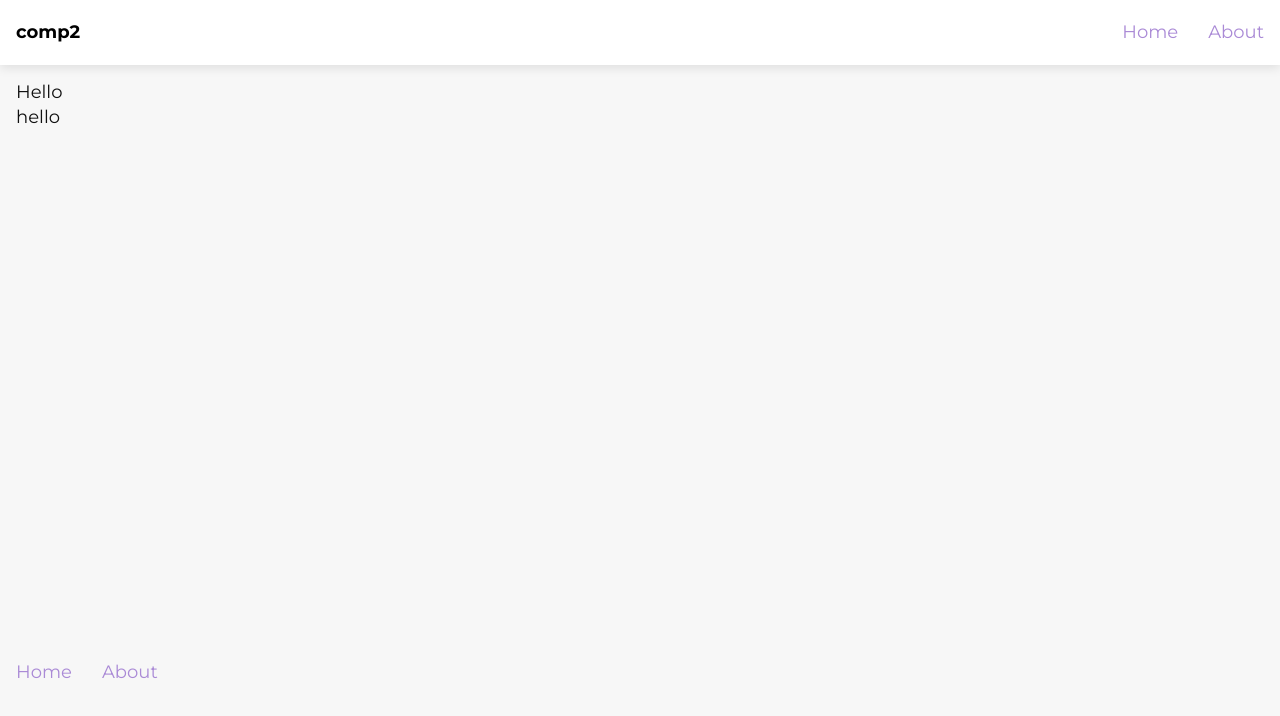
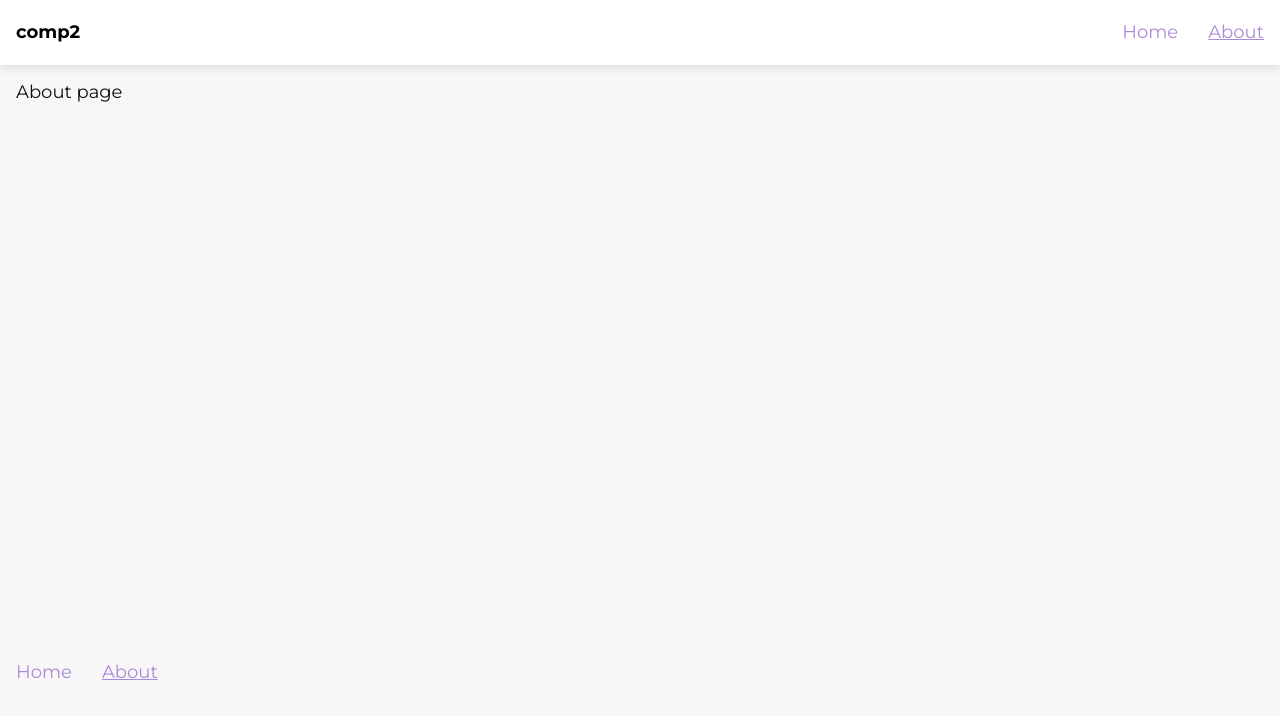
Before and after one commit to dmitrypanteleeff/vue-part-3, a Vue app: page /about in a window 1280 px wide. Shown: the top 716 px of the page. Built offline with nearby package versions, Linux system fonts and the light colour scheme.

Commit message:
lesson 29 - add router

```diff
--- a/package.json
+++ b/package.json
@@ -9,7 +9,8 @@
   },
   "dependencies": {
     "core-js": "^3.8.3",
-    "vue": "^3.2.13"
+    "vue": "^3.2.13",
+    "vue-router": "^4.5.0"
   },
   "devDependencies": {
     "@babel/core": "^7.12.16",
--- a/src/App.vue
+++ b/src/App.vue
@@ -3,8 +3,7 @@
     <HeaderComponent />
     <div class="wrapper-content">
       <div class="container">
-        <h1>Hello</h1>
-        <p>hello</p>
+        <router-view />
       </div>
     </div>
     <FooterComponent></FooterComponent>
--- a/src/components/footer-component.vue
+++ b/src/components/footer-component.vue
@@ -4,9 +4,9 @@
       <div class="navbar-content">
         <ul class="navbar-list">
           <li class="navbar-item" v-for="link in links" :key="link.alias">
-            <a class="navbar-link" :href="link.href">
+            <router-link class="navbar-link" :to="link.url">
               {{ link.title }}
-            </a>
+            </router-link>
           </li>
         </ul>
       </div>
--- a/src/components/header-component.vue
+++ b/src/components/header-component.vue
@@ -2,14 +2,14 @@
   <header class="navbar">
     <div class="container">
       <div class="navbar-content">
-        <a class="navbar-logo" href="/">
+        <router-link class="navbar-logo" to="/">
           {{ title2 }}
-        </a>
+        </router-link>
         <ul class="navbar-list">
           <li class="navbar-item" v-for="link in links" :key="link.alias">
-            <a class="navbar-link" :href="link.url">
+            <router-link class="navbar-link" :to="link.url">
               {{ link.title }}
-            </a>
+            </router-link>
           </li>
         </ul>
       </div>
--- a/src/main.js
+++ b/src/main.js
@@ -1,6 +1,10 @@
 import { createApp } from 'vue'
 import App from './App.vue'
 import './assets/scss/main.scss'
+import routers from './routes';
 
 const app = createApp(App);
+
+app.use(routers);
+
 app.mount('#app')
--- /dev/null
+++ b/src/pages/about-page.component.vue
@@ -0,0 +1,13 @@
+<template>
+    <div>
+        <h1>About page</h1>
+    </div>
+</template>
+
+<script>
+
+export default {
+  name: 'AboutPageComponent'
+}
+
+</script>
--- /dev/null
+++ b/src/pages/home-page.component.vue
@@ -0,0 +1,13 @@
+<template>
+    <div>
+        <h1>Home page</h1>
+    </div>
+</template>
+
+<script>
+
+export default {
+  name: 'HomePageComponent'
+}
+
+</script>
--- /dev/null
+++ b/src/routes.js
@@ -0,0 +1,21 @@
+import { createRouter, createWebHistory } from 'vue-router';
+import HomePageComponent from '@/pages/home-page.component.vue'
+import AboutPageComponent from '@/pages/about-page.component.vue'
+
+const routerHistory = createWebHistory();
+
+const routers = createRouter({
+    history: routerHistory,
+    routes: [
+        {
+            path: '/',
+            component: HomePageComponent
+        },
+        {
+            path: '/about',
+            component: AboutPageComponent
+        }
+    ]
+});
+
+export default routers;
```
Also changed, not shown: 1 other file (tests, documents, lock files or other folders).
